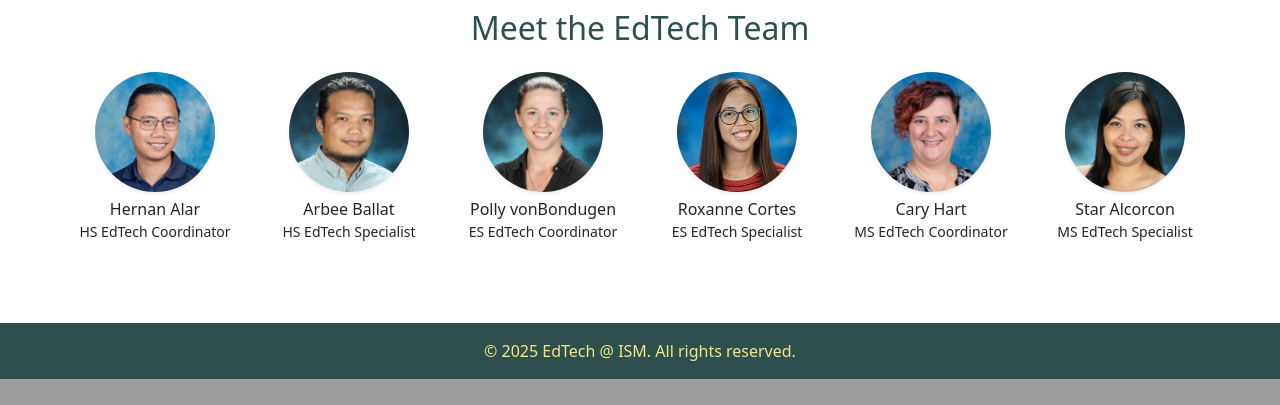
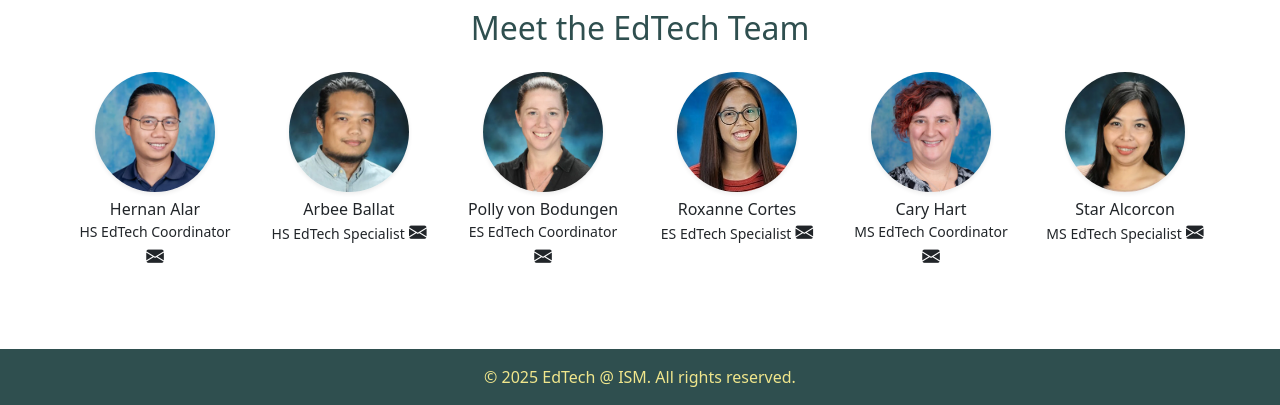
Before and after one commit to dochernan/EdTechSubscription, a Django app: page / in a window 1280 px wide. Shown: the part 1617-2022 px from the top of the page. Before the commit the page ends 1996 px from the top, so only its background shows below. Run offline with Django 5.2, Linux system fonts and the light colour scheme.

Commit message:
prepare for deployment

```diff
--- a/subscriptiondb/templates/home.html
+++ b/subscriptiondb/templates/home.html
@@ -105,6 +105,19 @@
 
         }
 
+                .hero-text2 {
+            position: absolute;
+            top: 30px;
+            left: 40px;
+            font-family: Montserrat;
+
+            padding: 1.5rem 2rem;
+
+
+            max-width: 650px;
+
+        }
+
         .hero-text h1 {
             font-size: 3.8rem;
             margin-bottom: 0.5rem;
@@ -205,6 +218,15 @@
                 font-size: 0.85rem;
             }
         }
+
+        .bi-envelope-fill {
+    font-size: 1.1rem;
+}
+
+a.text-dark:hover .bi-envelope-fill {
+    color: darkslategrey;
+}
+
 
     </style>
 </head>
@@ -311,8 +333,9 @@
 
 <div class="hero-banner">
     <img src="{% static 'images/vr.jpg' %}" alt="EdTech Banner" class="banner2-img">
-    <div class="hero-text">
+    <div class="hero-text2">
         <h1>Technology Integration</h1>
+        <br>
         <p>International School Manila is committed to delivering the highest quality education in line with current
             best practices in the integration of technology. We believe that students thrive in an environment in which
             education with technology is a seamless part of their lives.
@@ -340,6 +363,9 @@
                  style="width: 120px; height: 120px; object-fit: cover;" alt="Hernan">
             <h6 class="mb-0">Hernan Alar</h6>
             <small>HS EdTech Coordinator</small>
+                <a href="mailto:alarh@ismanila.org" class="text-dark" title="Email Hernan">
+        <i class="bi bi-envelope-fill mt-1"></i>
+    </a>
         </div>
 
         <!-- Team Member 2 -->
@@ -348,14 +374,20 @@
                  style="width: 120px; height: 120px; object-fit: cover;" alt="Arbee">
             <h6 class="mb-0">Arbee Ballat</h6>
             <small>HS EdTech Specialist</small>
+            <a href="mailto:ballata@ismanila.org" class="text-dark" title="Email Arbee">
+        <i class="bi bi-envelope-fill mt-1"></i>
+    </a>
         </div>
 
         <!-- Team Member 3 -->
         <div class="col-6 col-md-4 col-lg-2">
             <img src="{% static 'images/team/polly.jpeg' %}" class="rounded-circle shadow-sm mb-2"
                  style="width: 120px; height: 120px; object-fit: cover;" alt="Polly">
-            <h6 class="mb-0">Polly vonBondugen</h6>
+            <h6 class="mb-0">Polly von Bodungen</h6>
             <small>ES EdTech Coordinator</small>
+            <a href="mailto:vonbodungenp@ismanila.org" class="text-dark" title="Email Polly">
+        <i class="bi bi-envelope-fill mt-1"></i>
+    </a>
         </div>
 
         <!-- Team Member 4 -->
@@ -364,6 +396,9 @@
                  style="width: 120px; height: 120px; object-fit: cover;" alt="Roxy">
             <h6 class="mb-0">Roxanne Cortes</h6>
             <small>ES EdTech Specialist</small>
+            <a href="mailto:cortesrox@ismanila.org" class="text-dark" title="Email Roxy">
+        <i class="bi bi-envelope-fill mt-1"></i>
+    </a>
         </div>
 
         <!-- Team Member 5 -->
@@ -372,6 +407,9 @@
                  style="width: 120px; height: 120px; object-fit: cover;" alt="Cary">
             <h6 class="mb-0">Cary Hart</h6>
             <small>MS EdTech Coordinator</small>
+            <a href="mailto:hartc@ismanila.org" class="text-dark" title="Email Cary">
+        <i class="bi bi-envelope-fill mt-1"></i>
+    </a>
         </div>
 
         <!-- Add a 6th if needed -->
@@ -381,6 +419,9 @@
                  style="width: 120px; height: 120px; object-fit: cover;" alt="Name">
             <h6 class="mb-0">Star Alcorcon</h6>
             <small>MS EdTech Specialist</small>
+            <a href="mailto:alcorcons@ismanila.org" class="text-dark" title="Email Star">
+        <i class="bi bi-envelope-fill mt-1"></i>
+    </a>
         </div>
 
 
```
Also changed, not shown: requirements.txt (+43 -0 lines), EdTechSubscription/wsgi.py (line endings or trailing spaces), vercel.json (added).
